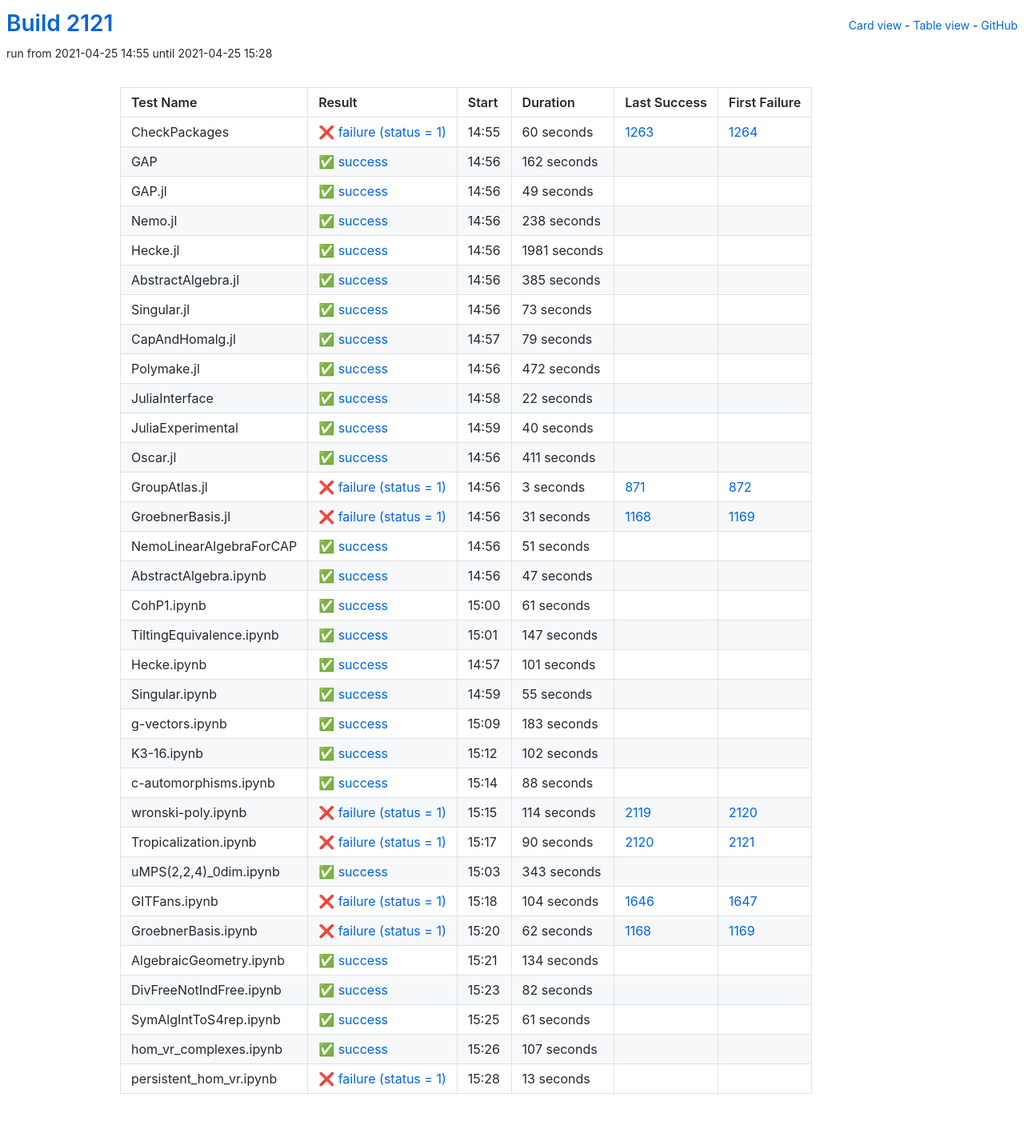
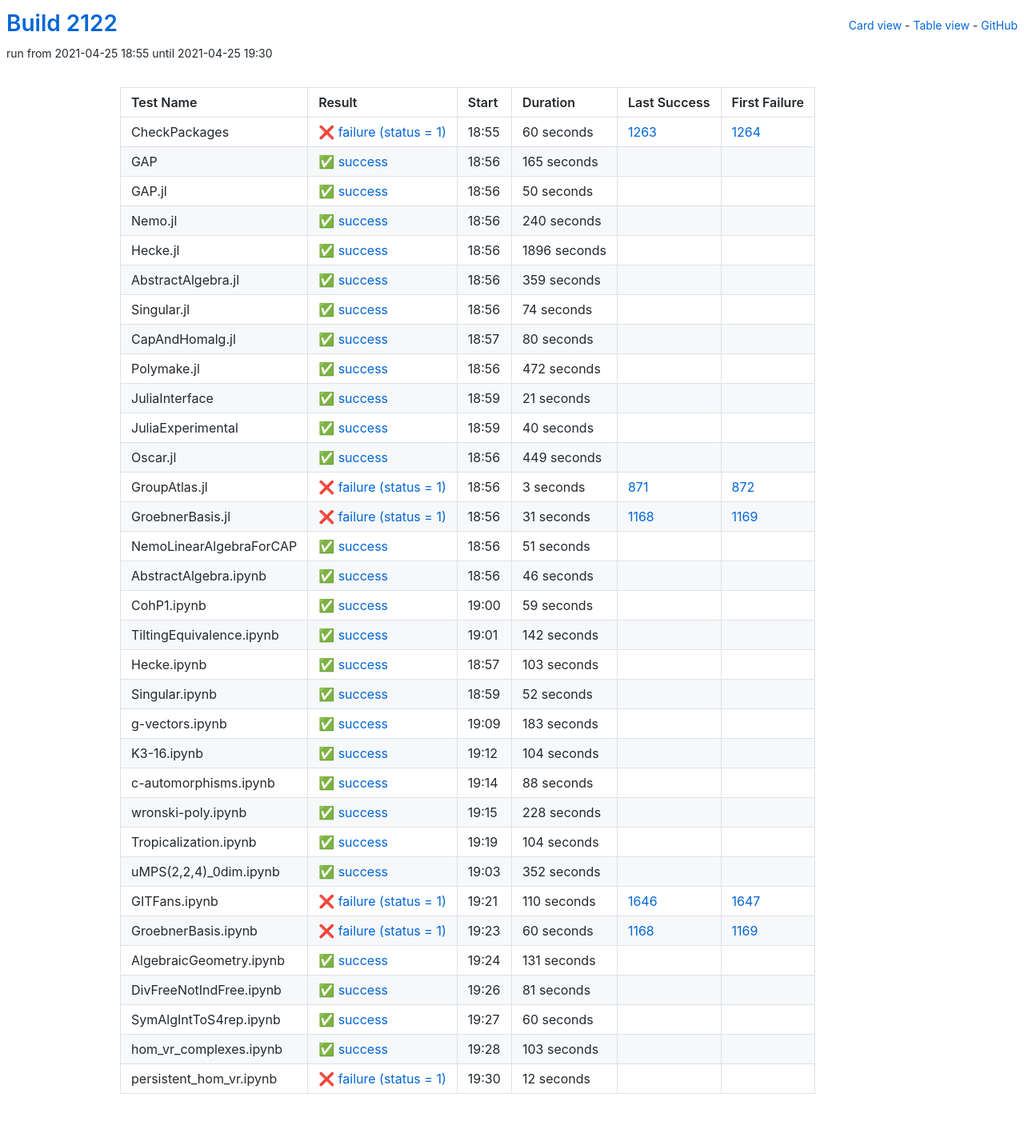
Before and after one commit to oscar-system/oscar-ci-status-stable, a Jekyll site: the page built from table.html, in a window 1280 px wide. Shown: the whole page at 80% size. Built offline with Jekyll 4.4.1, drawn with Linux system fonts in a browser that asks for light colours.

Commit message:
Build #2122

```diff
--- a/_data/ci.yml
+++ b/_data/ci.yml
@@ -1,6 +1,6 @@
 ---
-build: 2121
-build_url: https://oscarci.mathematik.uni-kl.de/job/oscar-stable/2121/
+build: 2122
+build_url: https://oscarci.mathematik.uni-kl.de/job/oscar-stable/2122/
 job: oscar-stable
 organization: oscar-system
 repo: oscar-ci-status-stable
@@ -8,8 +8,8 @@ repourl: https://github.com/oscar-system/oscar-ci-status-stable
 tests:
 - name: CheckPackages
   id: checkpackages
-  log: https://oscarci.mathematik.uni-kl.de/job/oscar-stable/2121/artifact/logs/build-2121/CheckPackages.log
-  start: 2021-04-25 14:55
+  log: https://oscarci.mathematik.uni-kl.de/job/oscar-stable/2122/artifact/logs/build-2122/CheckPackages.log
+  start: 2021-04-25 18:55
   success: false
   exitcode: 1
   status: failure
@@ -20,92 +20,92 @@ tests:
   first_failure_url: https://oscarci.mathematik.uni-kl.de/job/oscar-stable/1264/
 - name: GAP
   id: gap
-  log: https://oscarci.mathematik.uni-kl.de/job/oscar-stable/2121/artifact/logs/build-2121/GAP.log
-  start: 2021-04-25 14:56
+  log: https://oscarci.mathematik.uni-kl.de/job/oscar-stable/2122/artifact/logs/build-2122/GAP.log
+  start: 2021-04-25 18:56
   success: true
   exitcode: 0
   status: success
-  duration: 162
+  duration: 165
   last_success: false
   last_success_url:
   first_failure: false
   first_failure_url:
 - name: GAP.jl
   id: gap-jl
-  log: https://oscarci.mathematik.uni-kl.de/job/oscar-stable/2121/artifact/logs/build-2121/GAP.jl.log
-  start: 2021-04-25 14:56
+  log: https://oscarci.mathematik.uni-kl.de/job/oscar-stable/2122/artifact/logs/build-2122/GAP.jl.log
+  start: 2021-04-25 18:56
   success: true
   exitcode: 0
   status: success
-  duration: 49
+  duration: 50
   last_success: false
   last_success_url:
   first_failure: false
   first_failure_url:
 - name: Nemo.jl
   id: nemo-jl
-  log: https://oscarci.mathematik.uni-kl.de/job/oscar-stable/2121/artifact/logs/build-2121/Nemo.jl.log
-  start: 2021-04-25 14:56
+  log: https://oscarci.mathematik.uni-kl.de/job/oscar-stable/2122/artifact/logs/build-2122/Nemo.jl.log
+  start: 2021-04-25 18:56
   success: true
   exitcode: 0
   status: success
-  duration: 238
+  duration: 240
   last_success: false
   last_success_url:
   first_failure: false
   first_failure_url:
 - name: Hecke.jl
   id: hecke-jl
-  log: https://oscarci.mathematik.uni-kl.de/job/oscar-stable/2121/artifact/logs/build-2121/Hecke.jl.log
-  start: 2021-04-25 14:56
+  log: https://oscarci.mathematik.uni-kl.de/job/oscar-stable/2122/artifact/logs/build-2122/Hecke.jl.log
+  start: 2021-04-25 18:56
   success: true
   exitcode: 0
   status: success
-  duration: 1981
+  duration: 1896
   last_success: false
   last_success_url:
   first_failure: false
   first_failure_url:
 - name: AbstractAlgebra.jl
   id: abstractalgebra-jl
-  log: https://oscarci.mathematik.uni-kl.de/job/oscar-stable/2121/artifact/logs/build-2121/AbstractAlgebra.jl.log
-  start: 2021-04-25 14:56
+  log: https://oscarci.mathematik.uni-kl.de/job/oscar-stable/2122/artifact/logs/build-2122/AbstractAlgebra.jl.log
+  start: 2021-04-25 18:56
   success: true
   exitcode: 0
   status: success
-  duration: 385
+  duration: 359
   last_success: false
   last_success_url:
   first_failure: false
   first_failure_url:
 - name: Singular.jl
   id: singular-jl
-  log: https://oscarci.mathematik.uni-kl.de/job/oscar-stable/2121/artifact/logs/build-2121/Singular.jl.log
-  start: 2021-04-25 14:56
+  log: https://oscarci.mathematik.uni-kl.de/job/oscar-stable/2122/artifact/logs/build-2122/Singular.jl.log
+  start: 2021-04-25 18:56
   success: true
   exitcode: 0
   status: success
-  duration: 73
+  duration: 74
   last_success: false
   last_success_url:
   first_failure: false
   first_failure_url:
 - name: CapAndHomalg.jl
   id: capandhomalg-jl
-  log: https://oscarci.mathematik.uni-kl.de/job/oscar-stable/2121/artifact/logs/build-2121/CapAndHomalg.jl.log
-  start: 2021-04-25 14:57
+  log: https://oscarci.mathematik.uni-kl.de/job/oscar-stable/2122/artifact/logs/build-2122/CapAndHomalg.jl.log
+  start: 2021-04-25 18:57
   success: true
   exitcode: 0
   status: success
-  duration: 79
+  duration: 80
   last_success: false
   last_success_url:
   first_failure: false
   first_failure_url:
 - name: Polymake.jl
   id: polymake-jl
-  log: https://oscarci.mathematik.uni-kl.de/job/oscar-stable/2121/artifact/logs/build-2121/Polymake.jl.log
-  start: 2021-04-25 14:56
+  log: https://oscarci.mathematik.uni-kl.de/job/oscar-stable/2122/artifact/logs/build-2122/Polymake.jl.log
+  start: 2021-04-25 18:56
   success: true
   exitcode: 0
   status: success
@@ -116,20 +116,20 @@ tests:
   first_failure_url:
 - name: JuliaInterface
   id: juliainterface
-  log: https://oscarci.mathematik.uni-kl.de/job/oscar-stable/2121/artifact/logs/build-2121/JuliaInterface.log
-  start: 2021-04-25 14:58
+  log: https://oscarci.mathematik.uni-kl.de/job/oscar-stable/2122/artifact/logs/build-2122/JuliaInterface.log
+  start: 2021-04-25 18:59
   success: true
   exitcode: 0
   status: success
-  duration: 22
+  duration: 21
   last_success: false
   last_success_url:
   first_failure: false
   first_failure_url:
 - name: JuliaExperimental
   id: juliaexperimental
-  log: https://oscarci.mathematik.uni-kl.de/job/oscar-stable/2121/artifact/logs/build-2121/JuliaExperimental.log
-  start: 2021-04-25 14:59
+  log: https://oscarci.mathematik.uni-kl.de/job/oscar-stable/2122/artifact/logs/build-2122/JuliaExperimental.log
+  start: 2021-04-25 18:59
   success: true
   exitcode: 0
   status: success
@@ -140,20 +140,20 @@ tests:
   first_failure_url:
 - name: Oscar.jl
   id: oscar-jl
-  log: https://oscarci.mathematik.uni-kl.de/job/oscar-stable/2121/artifact/logs/build-2121/Oscar.jl.log
-  start: 2021-04-25 14:56
+  log: https://oscarci.mathematik.uni-kl.de/job/oscar-stable/2122/artifact/logs/build-2122/Oscar.jl.log
+  start: 2021-04-25 18:56
   success: true
   exitcode: 0
   status: success
-  duration: 411
+  duration: 449
   last_success: false
   last_success_url:
   first_failure: false
   first_failure_url:
 - name: GroupAtlas.jl
   id: groupatlas-jl
-  log: https://oscarci.mathematik.uni-kl.de/job/oscar-stable/2121/artifact/logs/build-2121/GroupAtlas.jl.log
-  start: 2021-04-25 14:56
+  log: https://oscarci.mathematik.uni-kl.de/job/oscar-stable/2122/artifact/logs/build-2122/GroupAtlas.jl.log
+  start: 2021-04-25 18:56
   success: false
   exitcode: 1
   status: failure
@@ -164,8 +164,8 @@ tests:
   first_failure_url: https://oscarci.mathematik.uni-kl.de/job/oscar-stable/872/
 - name: GroebnerBasis.jl
   id: groebnerbasis-jl
-  log: https://oscarci.mathematik.uni-kl.de/job/oscar-stable/2121/artifact/logs/build-2121/GroebnerBasis.jl.log
-  start: 2021-04-25 14:56
+  log: https://oscarci.mathematik.uni-kl.de/job/oscar-stable/2122/artifact/logs/build-2122/GroebnerBasis.jl.log
+  start: 2021-04-25 18:56
   success: false
   exitcode: 1
   status: failure
@@ -176,8 +176,8 @@ tests:
   first_failure_url: https://oscarci.mathematik.uni-kl.de/job/oscar-stable/1169/
 - name: NemoLinearAlgebraForCAP
   id: nemolinearalgebraforcap
-  log: https://oscarci.mathematik.uni-kl.de/job/oscar-stable/2121/artifact/logs/build-2121/NemoLinearAlgebraForCAP.log
-  start: 2021-04-25 14:56
+  log: https://oscarci.mathematik.uni-kl.de/job/oscar-stable/2122/artifact/logs/build-2122/NemoLinearAlgebraForCAP.log
+  start: 2021-04-25 18:56
   success: true
   exitcode: 0
   status: success
@@ -188,68 +188,68 @@ tests:
   first_failure_url:
 - name: AbstractAlgebra.ipynb
   id: abstractalgebra-ipynb
-  log: https://oscarci.mathematik.uni-kl.de/job/oscar-stable/2121/artifact/logs/build-2121/AbstractAlgebra.ipynb.log
-  start: 2021-04-25 14:56
+  log: https://oscarci.mathematik.uni-kl.de/job/oscar-stable/2122/artifact/logs/build-2122/AbstractAlgebra.ipynb.log
+  start: 2021-04-25 18:56
   success: true
   exitcode: 0
   status: success
-  duration: 47
+  duration: 46
   last_success: false
   last_success_url:
   first_failure: false
   first_failure_url:
 - name: CohP1.ipynb
   id: cohp1-ipynb
-  log: https://oscarci.mathematik.uni-kl.de/job/oscar-stable/2121/artifact/logs/build-2121/CohP1.ipynb.log
-  start: 2021-04-25 15:00
+  log: https://oscarci.mathematik.uni-kl.de/job/oscar-stable/2122/artifact/logs/build-2122/CohP1.ipynb.log
+  start: 2021-04-25 19:00
   success: true
   exitcode: 0
   status: success
-  duration: 61
+  duration: 59
   last_success: false
   last_success_url:
   first_failure: false
   first_failure_url:
 - name: TiltingEquivalence.ipynb
   id: tiltingequivalence-ipynb
-  log: https://oscarci.mathematik.uni-kl.de/job/oscar-stable/2121/artifact/logs/build-2121/TiltingEquivalence.ipynb.log
-  start: 2021-04-25 15:01
+  log: https://oscarci.mathematik.uni-kl.de/job/oscar-stable/2122/artifact/logs/build-2122/TiltingEquivalence.ipynb.log
+  start: 2021-04-25 19:01
   success: true
   exitcode: 0
   status: success
-  duration: 147
+  duration: 142
   last_success: false
   last_success_url:
   first_failure: false
   first_failure_url:
 - name: Hecke.ipynb
   id: hecke-ipynb
-  log: https://oscarci.mathematik.uni-kl.de/job/oscar-stable/2121/artifact/logs/build-2121/Hecke.ipynb.log
-  start: 2021-04-25 14:57
+  log: https://oscarci.mathematik.uni-kl.de/job/oscar-stable/2122/artifact/logs/build-2122/Hecke.ipynb.log
+  start: 2021-04-25 18:57
   success: true
   exitcode: 0
   status: success
-  duration: 101
+  duration: 103
   last_success: false
   last_success_url:
   first_failure: false
   first_failure_url:
 - name: Singular.ipynb
   id: singular-ipynb
-  log: https://oscarci.mathematik.uni-kl.de/job/oscar-stable/2121/artifact/logs/build-2121/Singular.ipynb.log
-  start: 2021-04-25 14:59
+  log: https://oscarci.mathematik.uni-kl.de/job/oscar-stable/2122/artifact/logs/build-2122/Singular.ipynb.log
+  start: 2021-04-25 18:59
   success: true
   exitcode: 0
   status: success
-  duration: 55
+  duration: 52
   last_success: false
   last_success_url:
   first_failure: false
   first_failure_url:
 - name: g-vectors.ipynb
   id: g-vectors-ipynb
-  log: https://oscarci.mathematik.uni-kl.de/job/oscar-stable/2121/artifact/logs/build-2121/g-vectors.ipynb.log
-  start: 2021-04-25 15:09
+  log: https://oscarci.mathematik.uni-kl.de/job/oscar-stable/2122/artifact/logs/build-2122/g-vectors.ipynb.log
+  start: 2021-04-25 19:09
   success: true
   exitcode: 0
   status: success
@@ -260,20 +260,20 @@ tests:
   first_failure_url:
 - name: K3-16.ipynb
   id: k3-16-ipynb
-  log: https://oscarci.mathematik.uni-kl.de/job/oscar-stable/2121/artifact/logs/build-2121/K3-16.ipynb.log
-  start: 2021-04-25 15:12
+  log: https://oscarci.mathematik.uni-kl.de/job/oscar-stable/2122/artifact/logs/build-2122/K3-16.ipynb.log
+  start: 2021-04-25 19:12
   success: true
   exitcode: 0
   status: success
-  duration: 102
+  duration: 104
   last_success: false
   last_success_url:
   first_failure: false
   first_failure_url:
 - name: c-automorphisms.ipynb
   id: c-automorphisms-ipynb
-  log: https://oscarci.mathematik.uni-kl.de/job/oscar-stable/2121/artifact/logs/build-2121/c-automorphisms.ipynb.log
-  start: 2021-04-25 15:14
+  log: https://oscarci.mathematik.uni-kl.de/job/oscar-stable/2122/artifact/logs/build-2122/c-automorphisms.ipynb.log
+  start: 2021-04-25 19:14
   success: true
   exitcode: 0
   status: success
@@ -284,120 +284,120 @@ tests:
   first_failure_url:
 - name: wronski-poly.ipynb
   id: wronski-poly-ipynb
-  log: https://oscarci.mathematik.uni-kl.de/job/oscar-stable/2121/artifact/logs/build-2121/wronski-poly.ipynb.log
-  start: 2021-04-25 15:15
-  success: false
-  exitcode: 1
-  status: failure
-  duration: 114
-  last_success: 2119
-  last_success_url: https://oscarci.mathematik.uni-kl.de/job/oscar-stable/2119/
-  first_failure: 2120
-  first_failure_url: https://oscarci.mathematik.uni-kl.de/job/oscar-stable/2120/
-- name: Tropicalization.ipynb
-  id: tropicalization-ipynb
-  log: https://oscarci.mathematik.uni-kl.de/job/oscar-stable/2121/artifact/logs/build-2121/Tropicalization.ipynb.log
-  start: 2021-04-25 15:17
-  success: false
-  exitcode: 1
-  status: failure
-  duration: 90
-  last_success: 2120
-  last_success_url: https://oscarci.mathematik.uni-kl.de/job/oscar-stable/2120/
-  first_failure: 2121
-  first_failure_url: https://oscarci.mathematik.uni-kl.de/job/oscar-stable/2121/
-- name: uMPS(2,2,4)_0dim.ipynb
-  id: umps-2-2-4-0dim-ipynb
-  log: https://oscarci.mathematik.uni-kl.de/job/oscar-stable/2121/artifact/logs/build-2121/uMPS-2-2-4-_0dim.ipynb.log
-  start: 2021-04-25 15:03
+  log: https://oscarci.mathematik.uni-kl.de/job/oscar-stable/2122/artifact/logs/build-2122/wronski-poly.ipynb.log
+  start: 2021-04-25 19:15
   success: true
   exitcode: 0
   status: success
-  duration: 343
+  duration: 228
+  last_success: false
+  last_success_url:
+  first_failure: false
+  first_failure_url:
+- name: Tropicalization.ipynb
+  id: tropicalization-ipynb
+  log: https://oscarci.mathematik.uni-kl.de/job/oscar-stable/2122/artifact/logs/build-2122/Tropicalization.ipynb.log
+  start: 2021-04-25 19:19
+  success: true
+  exitcode: 0
+  status: success
+  duration: 104
+  last_success: false
+  last_success_url:
+  first_failure: false
+  first_failure_url:
+- name: uMPS(2,2,4)_0dim.ipynb
+  id: umps-2-2-4-0dim-ipynb
+  log: https://oscarci.mathematik.uni-kl.de/job/oscar-stable/2122/artifact/logs/build-2122/uMPS-2-2-4-_0dim.ipynb.log
+  start: 2021-04-25 19:03
+  success: true
+  exitcode: 0
+  status: success
+  duration: 352
   last_success: false
   last_success_url:
   first_failure: false
   first_failure_url:
 - name: GITFans.ipynb
   id: gitfans-ipynb
-  log: https://oscarci.mathematik.uni-kl.de/job/oscar-stable/2121/artifact/logs/build-2121/GITFans.ipynb.log
-  start: 2021-04-25 15:18
+  log: https://oscarci.mathematik.uni-kl.de/job/oscar-stable/2122/artifact/logs/build-2122/GITFans.ipynb.log
+  start: 2021-04-25 19:21
   success: false
   exitcode: 1
   status: failure
-  duration: 104
+  duration: 110
   last_success: 1646
   last_success_url: https://oscarci.mathematik.uni-kl.de/job/oscar-stable/1646/
   first_failure: 1647
   first_failure_url: https://oscarci.mathematik.uni-kl.de/job/oscar-stable/1647/
 - name: GroebnerBasis.ipynb
   id: groebnerbasis-ipynb
-  log: https://oscarci.mathematik.uni-kl.de/job/oscar-stable/2121/artifact/logs/build-2121/GroebnerBasis.ipynb.log
-  start: 2021-04-25 15:20
+  log: https://oscarci.mathematik.uni-kl.de/job/oscar-stable/2122/artifact/logs/build-2122/GroebnerBasis.ipynb.log
+  start: 2021-04-25 19:23
   success: false
   exitcode: 1
   status: failure
-  duration: 62
+  duration: 60
   last_success: 1168
   last_success_url: https://oscarci.mathematik.uni-kl.de/job/oscar-stable/1168/
   first_failure: 1169
   first_failure_url: https://oscarci.mathematik.uni-kl.de/job/oscar-stable/1169/
 - name: AlgebraicGeometry.ipynb
   id: algebraicgeometry-ipynb
-  log: https://oscarci.mathematik.uni-kl.de/job/oscar-stable/2121/artifact/logs/build-2121/AlgebraicGeometry.ipynb.log
-  start: 2021-04-25 15:21
+  log: https://oscarci.mathematik.uni-kl.de/job/oscar-stable/2122/artifact/logs/build-2122/AlgebraicGeometry.ipynb.log
+  start: 2021-04-25 19:24
   success: true
   exitcode: 0
   status: success
-  duration: 134
+  duration: 131
   last_success: false
   last_success_url:
   first_failure: false
   first_failure_url:
 - name: DivFreeNotIndFree.ipynb
   id: divfreenotindfree-ipynb
-  log: https://oscarci.mathematik.uni-kl.de/job/oscar-stable/2121/artifact/logs/build-2121/DivFreeNotIndFree.ipynb.log
-  start: 2021-04-25 15:23
+  log: https://oscarci.mathematik.uni-kl.de/job/oscar-stable/2122/artifact/logs/build-2122/DivFreeNotIndFree.ipynb.log
+  start: 2021-04-25 19:26
   success: true
   exitcode: 0
   status: success
-  duration: 82
+  duration: 81
   last_success: false
   last_success_url:
   first_failure: false
   first_failure_url:
 - name: SymAlgIntToS4rep.ipynb
   id: symalginttos4rep-ipynb
-  log: https://oscarci.mathematik.uni-kl.de/job/oscar-stable/2121/artifact/logs/build-2121/SymAlgIntToS4rep.ipynb.log
-  start: 2021-04-25 15:25
+  log: https://oscarci.mathematik.uni-kl.de/job/oscar-stable/2122/artifact/logs/build-2122/SymAlgIntToS4rep.ipynb.log
+  start: 2021-04-25 19:27
   success: true
   exitcode: 0
   status: success
-  duration: 61
+  duration: 60
   last_success: false
   last_success_url:
   first_failure: false
   first_failure_url:
 - name: hom_vr_complexes.ipynb
   id: hom-vr-complexes-ipynb
-  log: https://oscarci.mathematik.uni-kl.de/job/oscar-stable/2121/artifact/logs/build-2121/hom_vr_complexes.ipynb.log
-  start: 2021-04-25 15:26
+  log: https://oscarci.mathematik.uni-kl.de/job/oscar-stable/2122/artifact/logs/build-2122/hom_vr_complexes.ipynb.log
+  start: 2021-04-25 19:28
   success: true
   exitcode: 0
   status: success
-  duration: 107
+  duration: 103
   last_success: false
   last_success_url:
   first_failure: false
   first_failure_url:
 - name: persistent_hom_vr.ipynb
   id: persistent-hom-vr-ipynb
-  log: https://oscarci.mathematik.uni-kl.de/job/oscar-stable/2121/artifact/logs/build-2121/persistent_hom_vr.ipynb.log
-  start: 2021-04-25 15:28
+  log: https://oscarci.mathematik.uni-kl.de/job/oscar-stable/2122/artifact/logs/build-2122/persistent_hom_vr.ipynb.log
+  start: 2021-04-25 19:30
   success: false
   exitcode: 1
   status: failure
-  duration: 13
+  duration: 12
   last_success: false
   last_success_url:
   first_failure: false
```
Also changed, not shown: README.md.
